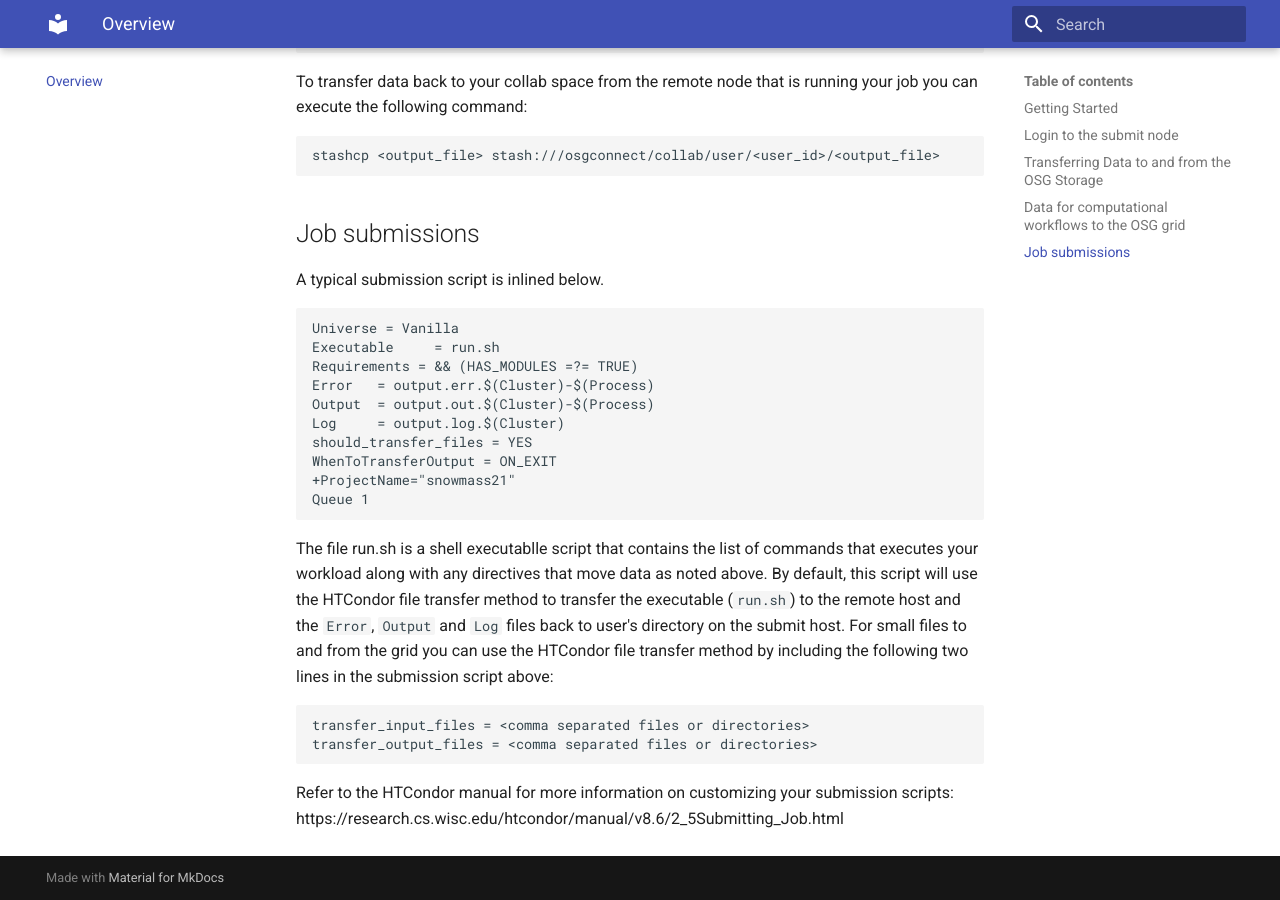
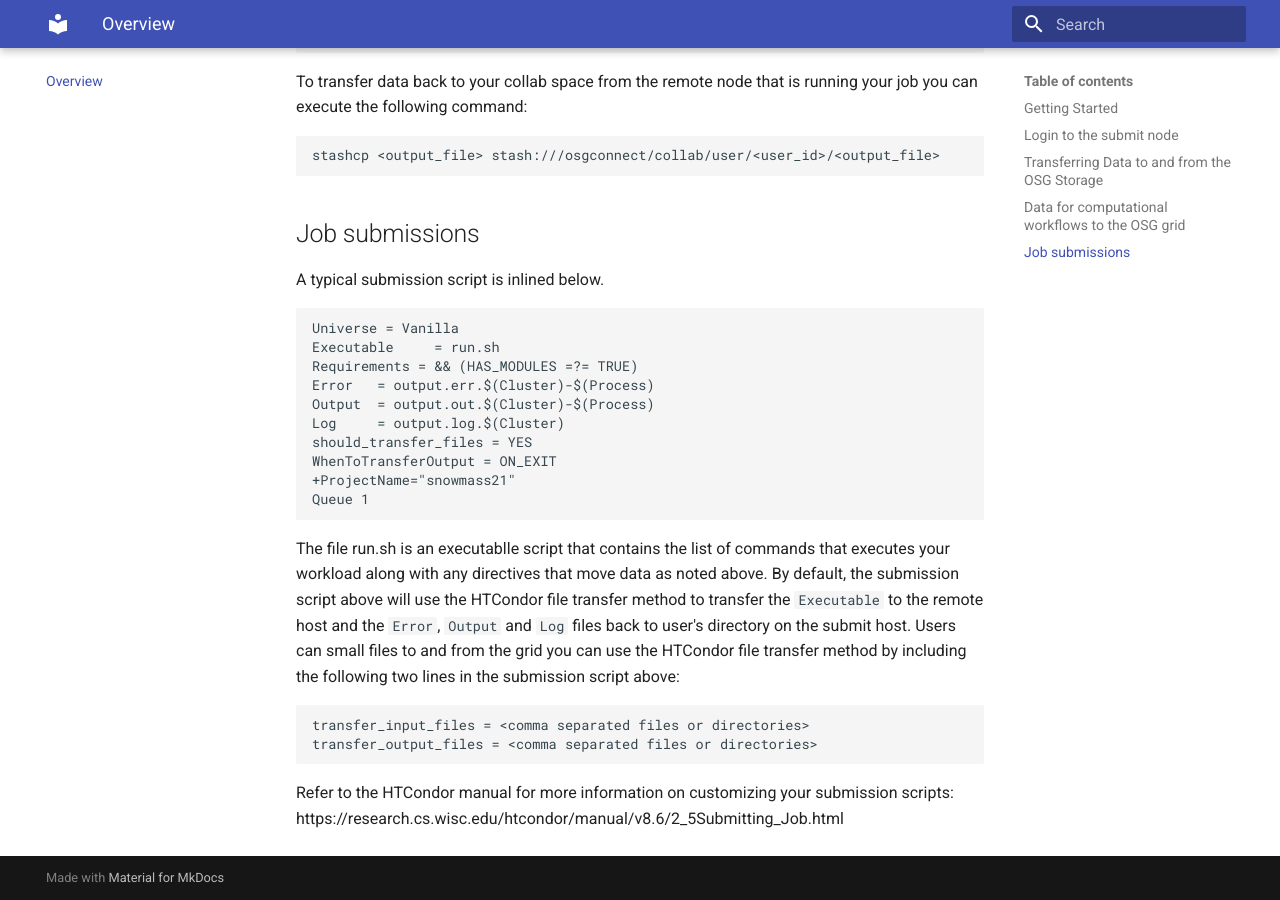
Before and after one commit to ppaschos/snowmass-connect-docs, an MkDocs documentation site: the page built from docs/index.md, in a window 1280 px wide and 900 px high, scrolled down 2408 px. Built offline with MkDocs 1.6.1 and Material for MkDocs 9.7.7, drawn with Linux system fonts in a browser that asks for light colours.

Commit message:
Update index.md

```diff
--- a/docs/index.md
+++ b/docs/index.md
@@ -74,10 +74,10 @@ A typical submission script is inlined below.
     +ProjectName="snowmass21"
     Queue 1
 
-The file run.sh is a shell executablle script that contains the list of commands that executes your workload
-along with any directives that move data as noted above. By default, this script will use the HTCondor file transfer
-method to transfer the executable (`run.sh`) to the remote host and the `Error`, `Output` and `Log`
-files back to user's directory on the submit host. For small files to and from the grid you can use the HTCondor
+The file run.sh is an executablle script that contains the list of commands that executes your workload
+along with any directives that move data as noted above. By default, the submission script above will use the HTCondor file transfer
+method to transfer the `Executable` to the remote host and the `Error`, `Output` and `Log`
+files back to user's directory on the submit host. Users can small files to and from the grid you can use the HTCondor
 file transfer method by including the following two lines in the submission
 script above:
 
```
